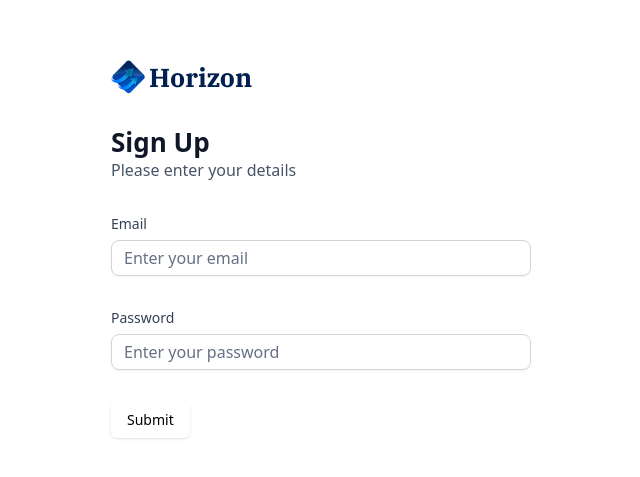
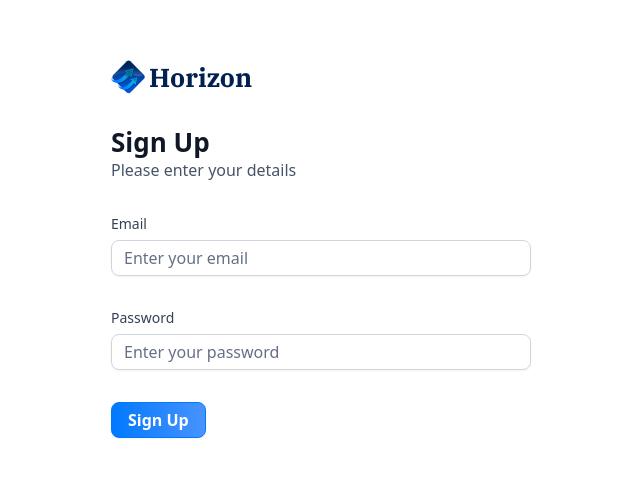
Before and after one commit to jonahunuafe/banking-app, a Next.js app: page /sign-up in a window 1280 px wide. Shown: the part 151-628 px from the top of the page, without its empty margins (319-959 px from the left). Built offline with nearby package versions, Linux system fonts and the light colour scheme.

Commit message:
disable submit button on form submission

```diff
--- a/components/AuthForm.tsx
+++ b/components/AuthForm.tsx
@@ -12,10 +12,12 @@
 import { Form } from "@/components/ui/form";
 import CustomInput from './CustomInput';
 import { authFormSchema } from '@/lib/utils';
+import { Loader2 } from 'lucide-react';
 
 
 const AuthForm = ({ type }: {type: string}) => {
   const [user, setUser] = useState(null);
+  const [isLoading, setIsLoading] = useState(false);
 
   // 1. Define your form.
   const form = useForm<z.infer<typeof authFormSchema>>({
@@ -30,7 +32,9 @@
   function onSubmit(values: z.infer<typeof authFormSchema>) {
     // Do something with the form values.
     // ✅ This will be type-safe and validated.
+    setIsLoading(true)
     console.log(values)
+    setIsLoading(false)
   }
 
   return (
@@ -81,7 +85,17 @@
                   label="Password"
                   placeholder="Enter your password"
                 />
-                <Button type="submit">Submit</Button>
+                <Button type="submit" className="form-btn" disabled={isLoading}>
+                  {
+                    isLoading ? (
+                      <>
+                        <Loader2 size={20} className="animate-spin" /> &nbsp;
+                        Loading...
+                      </>
+                    ) : type === "sign-in"
+                      ? "Sign In" : "Sign Up"
+                  }
+                </Button>
               </form>
             </Form>
           </>
--- a/components/CustomInput.tsx
+++ b/components/CustomInput.tsx
@@ -34,6 +34,7 @@
               <Input
                 placeholder={placeholder}
                 className="input-class"
+                type={name === "password" ? "password" : "text"}
                 {...field}
               />
             </FormControl>
```
